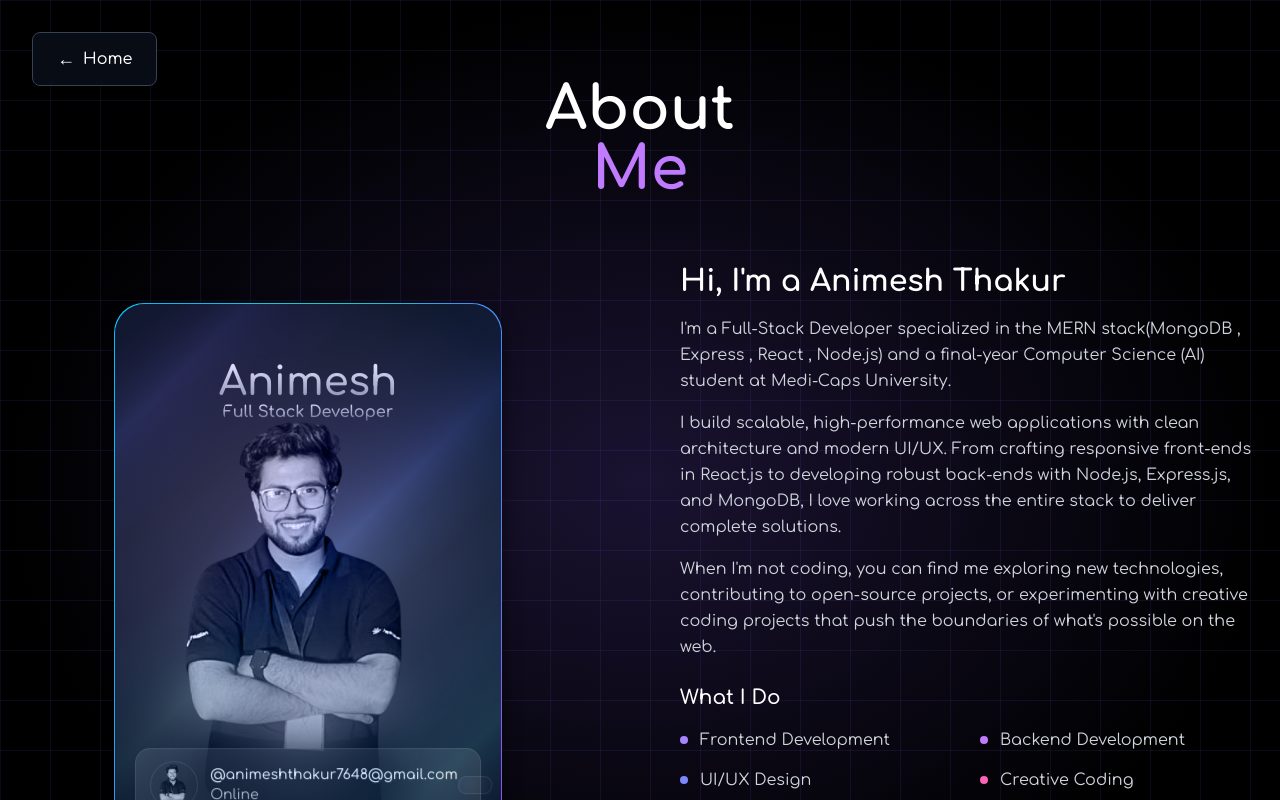
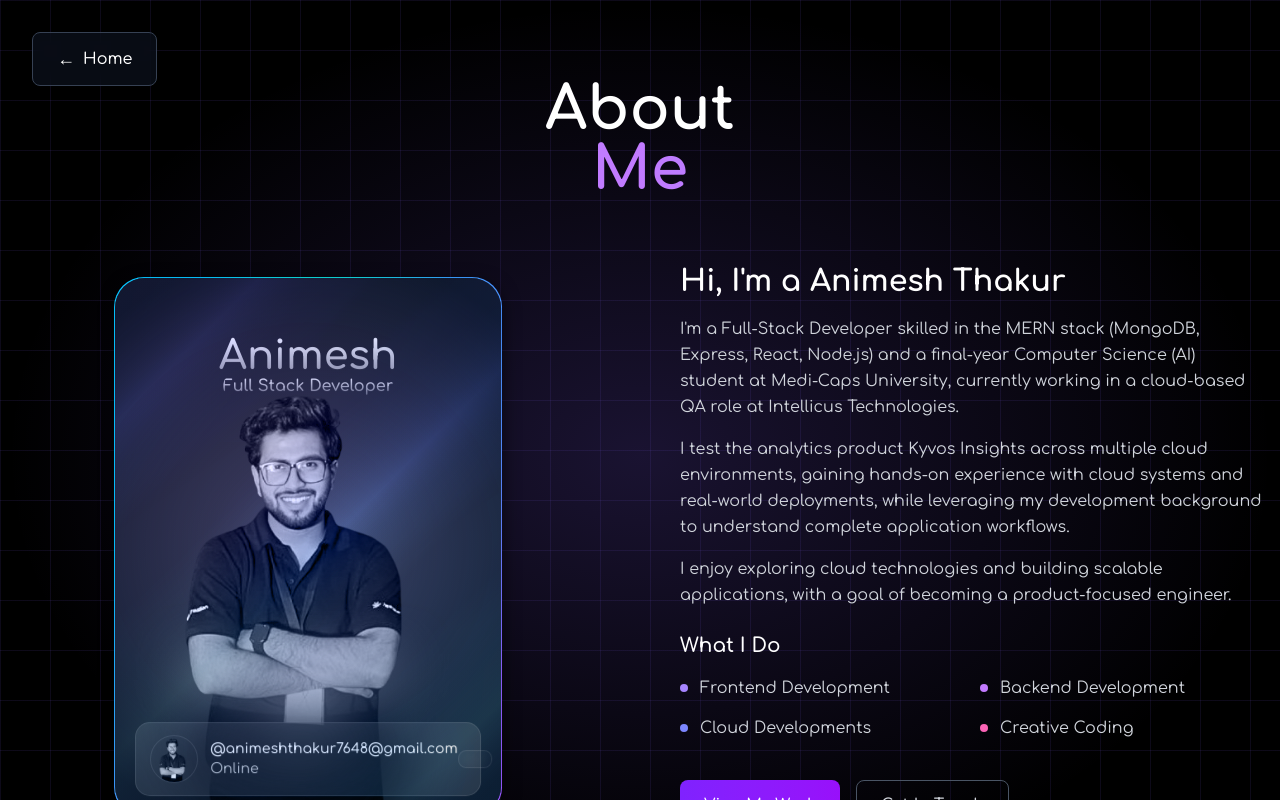
Before and after one commit to animeshthakur7879/portfolio, a React (Vite) app: page /about in a window 1280 px wide. Shown: the top 800 px of the page. Built offline with nearby package versions, Linux system fonts and the light colour scheme.

Commit message:
About_updated

```diff
--- a/src/Pages/about.jsx
+++ b/src/Pages/about.jsx
@@ -101,17 +101,15 @@ const About = () => {
 
                   <div className="space-y-4 text-gray-300 leading-relaxed">
                   <p>
-                       I'm a Full-Stack Developer specialized in the MERN stack(MongoDB , Express , React , Node.js) and a final-year Computer Science (AI) student at Medi-Caps University.
+                    I'm a Full-Stack Developer skilled in the MERN stack (MongoDB, Express, React, Node.js) and a final-year Computer Science (AI) student at Medi-Caps University, currently working in a cloud-based QA role at Intellicus Technologies.
                   </p>
 
                   <p>
-                     I build scalable, high-performance web applications with clean architecture and modern UI/UX. From crafting responsive front-ends in React.js to developing robust back-ends with Node.js, Express.js, and MongoDB, I love working across the entire stack to deliver complete solutions.
+                    I test the analytics product Kyvos Insights across multiple cloud environments, gaining hands-on experience with cloud systems and real-world deployments, while leveraging my development background to understand complete application workflows.
                   </p>
 
                   <p>
-                      When I'm not coding, you can find me exploring new technologies, contributing
-                      to open-source projects, or experimenting with creative coding projects that
-                      push the boundaries of what's possible on the web.
+                    I enjoy exploring cloud technologies and building scalable applications, with a goal of becoming a product-focused engineer.
                   </p>
                   </div>
                 </div>
@@ -130,7 +128,7 @@ const About = () => {
                     </div>
                     <div className="flex items-center space-x-3">
                       <div className="w-2 h-2 bg-indigo-400 rounded-full"></div>
-                      <span className="text-gray-300">UI/UX Design</span>
+                      <span className="text-gray-300">Cloud Developments</span>
                     </div>
                     <div className="flex items-center space-x-3">
                       <div className="w-2 h-2 bg-pink-400 rounded-full"></div>
```
Lines whose indentation alone changed are shown as unchanged.
